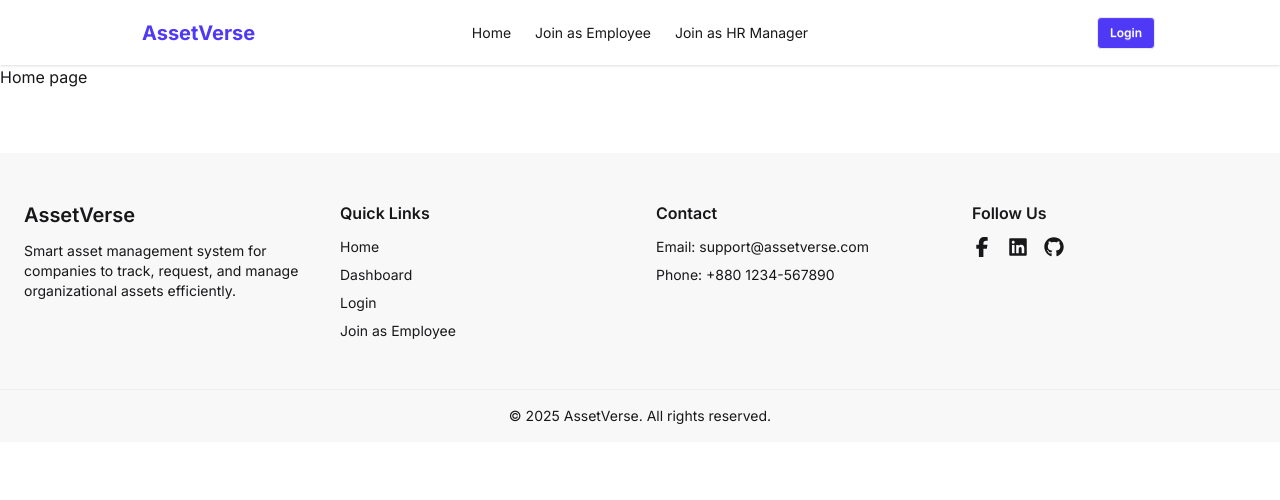
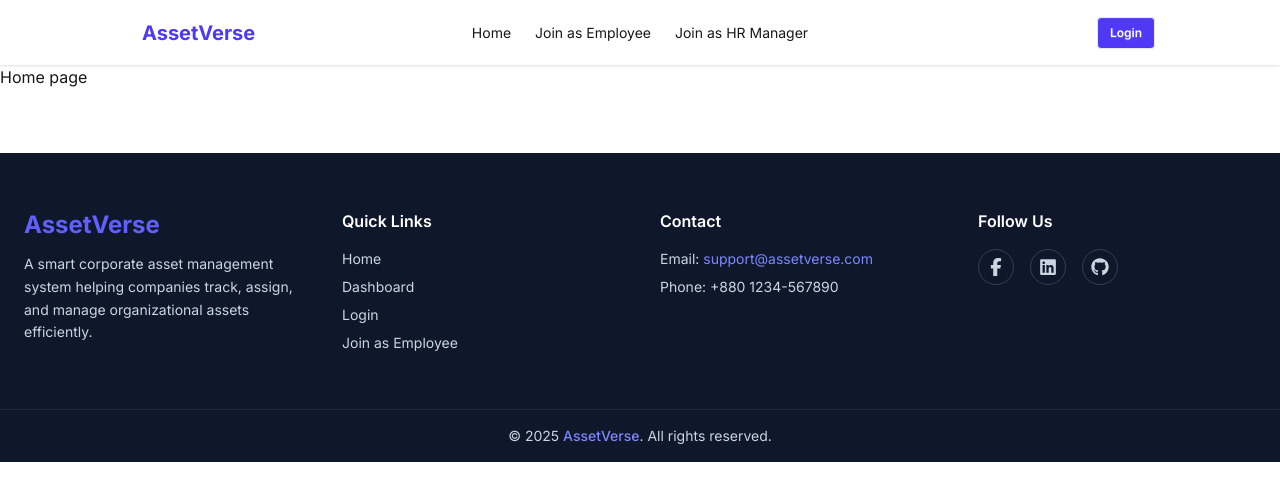
Before and after one commit to Shahriar262/A11-assetverse-client, a React (Vite) app: page / in a window 1280 px wide. Shown: the top 500 px of the page. Built offline with nearby package versions, Linux system fonts and the light colour scheme.

Commit message:
added Footer

```diff
--- a/src/Components/Shared/Footer/Footer.jsx
+++ b/src/Components/Shared/Footer/Footer.jsx
@@ -1,55 +1,101 @@
 import { FaFacebookF, FaGithub, FaLinkedin } from "react-icons/fa6";
 import { Link } from "react-router";
 
+
 const Footer = () => {
   return (
-    <footer className="bg-base-200 text-base-content mt-16">
-      <div className="max-w-7xl mx-auto px-6 py-12 grid grid-cols-1 md:grid-cols-4 gap-8">
-
+    <footer className="bg-slate-900 text-slate-300 mt-16">
+      <div className="max-w-7xl mx-auto px-6 py-14 grid grid-cols-1 md:grid-cols-4 gap-10">
         {/* Company Info */}
         <div>
-          <h2 className="text-xl font-semibold mb-3">AssetVerse</h2>
-          <p className="text-sm">
-            Smart asset management system for companies to track, request,
-            and manage organizational assets efficiently.
+          <h2 className="text-2xl font-bold text-indigo-500 mb-3">
+            AssetVerse
+          </h2>
+          <p className="text-sm leading-relaxed">
+            A smart corporate asset management system helping companies track,
+            assign, and manage organizational assets efficiently.
           </p>
         </div>
 
         {/* Quick Links */}
         <div>
-          <h3 className="font-semibold mb-3">Quick Links</h3>
+          <h3 className="font-semibold text-white mb-4">Quick Links</h3>
           <ul className="space-y-2 text-sm">
-            <li><Link to="/" className="hover:underline">Home</Link></li>
-            <li><Link to="/dashboard" className="hover:underline">Dashboard</Link></li>
-            <li><Link to="/login" className="hover:underline">Login</Link></li>
-            <li><Link to="/register-employee" className="hover:underline">Join as Employee</Link></li>
+            <li>
+              <Link to="/" className="hover:text-indigo-400 transition">
+                Home
+              </Link>
+            </li>
+            <li>
+              <Link
+                to="/dashboard"
+                className="hover:text-indigo-400 transition"
+              >
+                Dashboard
+              </Link>
+            </li>
+            <li>
+              <Link to="/login" className="hover:text-indigo-400 transition">
+                Login
+              </Link>
+            </li>
+            <li>
+              <Link
+                to="/register-employee"
+                className="hover:text-indigo-400 transition"
+              >
+                Join as Employee
+              </Link>
+            </li>
           </ul>
         </div>
 
         {/* Contact Info */}
         <div>
-          <h3 className="font-semibold mb-3">Contact</h3>
+          <h3 className="font-semibold text-white mb-4">Contact</h3>
           <ul className="text-sm space-y-2">
-            <li>Email: support@assetverse.com</li>
+            <li>
+              Email:{" "}
+              <span className="text-indigo-400">support@assetverse.com</span>
+            </li>
             <li>Phone: +880 1234-567890</li>
           </ul>
         </div>
 
         {/* Social Media */}
         <div>
-          <h3 className="font-semibold mb-3">Follow Us</h3>
-          <div className="flex gap-4 text-xl">
-            <a href="#" aria-label="Facebook"><FaFacebookF /></a>
-            <a href="#" aria-label="LinkedIn"><FaLinkedin /></a>
-            <a href="#" aria-label="GitHub"><FaGithub /></a>
+          <h3 className="font-semibold text-white mb-4">Follow Us</h3>
+          <div className="flex gap-4 text-lg">
+            <a
+              href="#"
+              aria-label="Facebook"
+              className="p-2 rounded-full border border-slate-700 hover:bg-indigo-600 hover:border-indigo-600 transition"
+            >
+              <FaFacebookF />
+            </a>
+            <a
+              href="#"
+              aria-label="LinkedIn"
+              className="p-2 rounded-full border border-slate-700 hover:bg-indigo-600 hover:border-indigo-600 transition"
+            >
+              <FaLinkedin />
+            </a>
+            <a
+              href="#"
+              aria-label="GitHub"
+              className="p-2 rounded-full border border-slate-700 hover:bg-indigo-600 hover:border-indigo-600 transition"
+            >
+              <FaGithub />
+            </a>
           </div>
         </div>
-
       </div>
 
       {/* Copyright */}
-      <div className="text-center text-sm py-4 border-t border-base-300">
-        © {new Date().getFullYear()} AssetVerse. All rights reserved.
+      <div className="text-center text-sm py-4 border-t border-slate-800">
+        © {new Date().getFullYear()}{" "}
+        <span className="text-indigo-400 font-medium">AssetVerse</span>. All
+        rights reserved.
       </div>
     </footer>
   );
```
